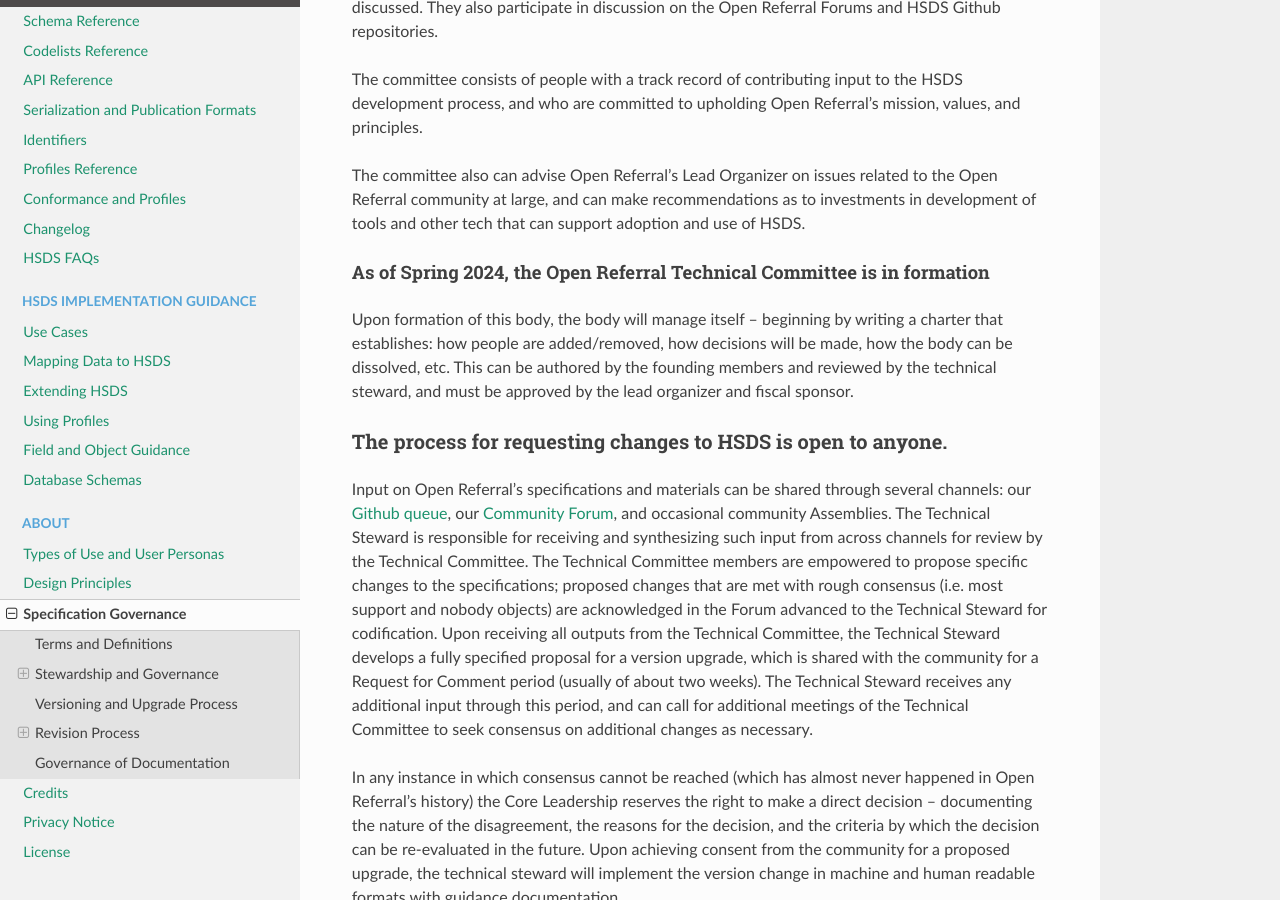
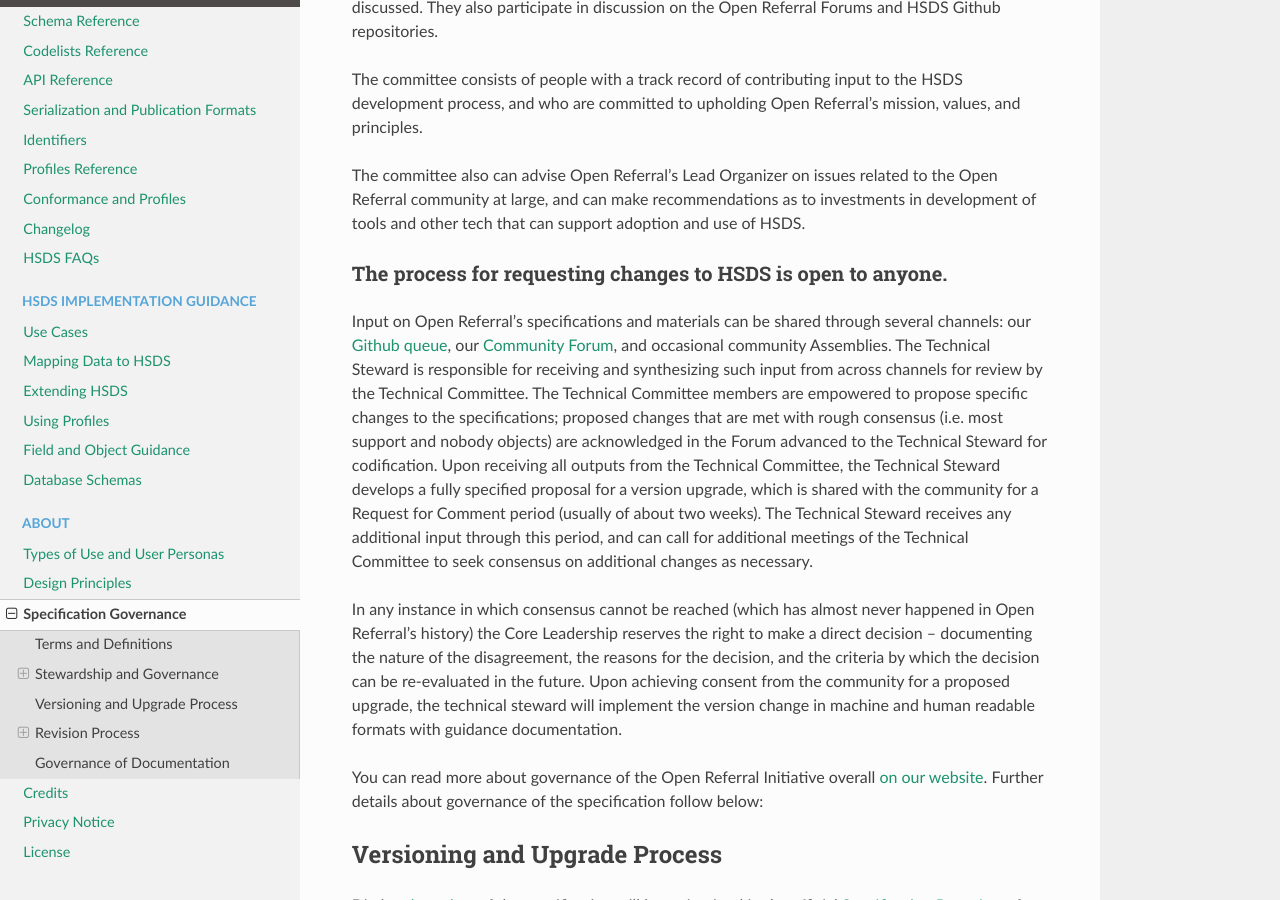
Before and after one commit to openreferral/specification, a Sphinx documentation site: the page built from docs/about/specification-governance.md, in a window 1280 px wide and 900 px high, scrolled down 2080 px. Built offline with Sphinx 7.4.7 and the Read the Docs theme 3.1.0, drawn with Linux system fonts in a browser that asks for light colours; comment, search, counter and statistics services are not loaded.

Commit message:
Update specification-governance.md

```diff
--- a/docs/about/specification-governance.md
+++ b/docs/about/specification-governance.md
@@ -34,10 +34,6 @@
 The committee consists of people with a track record of contributing input to the HSDS development process, and who are committed to upholding Open Referral’s mission, values, and principles.
 
 The committee also can advise Open Referral’s Lead Organizer on issues related to the Open Referral community at large, and can make recommendations as to investments in development of tools and other tech that can support adoption and use of HSDS.
-
-#### As of Spring 2024, the Open Referral Technical Committee is in formation
-
-Upon formation of this body, the body will manage itself – beginning by writing a charter that establishes: how people are added/removed, how decisions will be made, how the body can be dissolved, etc. This can be authored by the founding members and reviewed by the technical steward, and must be approved by the lead organizer and fiscal sponsor.
 
 ### The process for requesting changes to HSDS is open to anyone.
 
```
